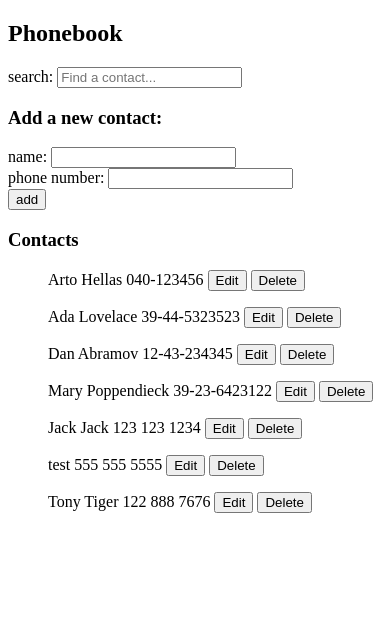
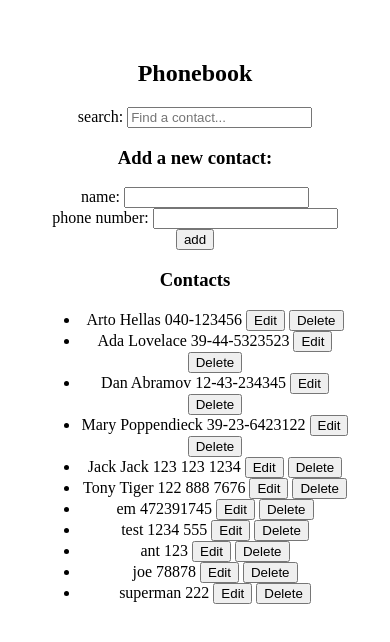
Before and after one commit to anthonbrooks/phonebook, a React (Vite) app: page / in a window 390 px wide. Shown: the top 642 px of the page. Built offline with nearby package versions, Linux system fonts and the light colour scheme; data requests are answered from the project's data file.

Commit message:
Enable updating phone numbers

```diff
--- a/db.json
+++ b/db.json
@@ -26,14 +26,34 @@
       "number": "123 123 1234"
     },
     {
-      "id": "3ec0",
-      "name": "test",
-      "number": "555 555 5555"
-    },
-    {
       "id": "2642",
       "name": "Tony Tiger",
       "number": "122 888 7676"
+    },
+    {
+      "id": "7283",
+      "name": "em",
+      "number": "472391745"
+    },
+    {
+      "name": "test",
+      "number": "1234 555",
+      "id": "88a3"
+    },
+    {
+      "id": "cfa6",
+      "name": "ant",
+      "number": "123"
+    },
+    {
+      "id": "337e",
+      "name": "joe",
+      "number": "78878"
+    },
+    {
+      "name": "superman",
+      "number": "222",
+      "id": "e46d"
     }
   ]
 }
--- a/src/App.jsx
+++ b/src/App.jsx
@@ -4,6 +4,7 @@ import Filter from './components/Filter';
 import PersonForm from './components/PersonForm';
 import People from './components/People';
 import Notification from './components/Notification';
+import '../src/App.css';
 
 function App() {
   const [people, setPeople] = useState([]);
@@ -21,7 +22,7 @@ function App() {
       })
   }
 
-  useEffect(hook, [])
+  useEffect(hook, [people])
 
   const handleAddContact = e => {
     e.preventDefault();
@@ -31,18 +32,26 @@ function App() {
       number: newNumber
     }
 
-    const nameExists = people.some(person => person.name === newName);
+    const nameExists = people.find(person => person.name.toLowerCase() === newName.toLowerCase());
     if (nameExists) {
-      alert(`${newName} is already added to the phonebook`)
+      const exist = confirm(`${newName} is already added to the phonebook. Do you want to change their phone number?`)
 
+      if (!exist) {
+        // if user does not exist return
+        return
+      }
+      //update the existing contact
       peopleService
         .update(nameExists.id, contact)
-      .then(() => {
-        setNewNumber();
+        .then(updatedContact => {
+          setPeople(person => person.id === nameExists.id ? updatedContact : people);
           setSuccessMessage(`Contact info for ${nameExists.name} has been updated!`)
           setTimeout(() => {
             setSuccessMessage(null)
-        }, 5000)
+          }, 5000);
+          setNewName('');
+          setNewNumber('');
+        })
           .catch(error => {
             setErrorMessage(`Contact for ${nameExists.name} has already been removed!`)
             console.log(error.message)
@@ -50,9 +59,8 @@ function App() {
               setSuccessMessage(null)
             }, 5000)
           });
-    });
-    }
-
+    } else {
+      //create a new contact if the name contact does not exist
       peopleService
         .create(contact)
         .then(response => {
@@ -65,6 +73,19 @@ function App() {
           setNewNumber('');
       });
     }
+  }
+
+  const handleChange = (person) => {
+    setPeople(
+      people.map(p => {
+        if (p.id === person.id) {
+          return person;
+        } else {
+          return p;
+        }
+      })
+    );
+  }
 
   const handleDeleteContact = (id, name) => {
     const confirmRemoval = window.confirm(`Delete ${name}?`);
@@ -75,23 +96,6 @@ function App() {
       .remove(id)
       .then(() => setPeople(people.filter(person => person.id !== id)))
       .catch((error) => console.log(error.message));
-  }
-
-  const handleUpdateContact = (id, name, number) => {
-    const confirmUpdate = window.confirm(`Are you sure you want to replace the number for ${name}?`);
-
-    if (!confirmUpdate) return;
-
-    peopleService
-      .update(id)
-      .then(() => console.log(number))
-      .catch(error => {
-        setErrorMessage(`Contact for ${name} has already been removed!`)
-        // console.log(error.message)
-        setTimeout(() => {
-          setSuccessMessage(null)
-        }, 5000)
-      });;
   }
 
   const handleNameChange = e => {setNewName(e.target.value);}
@@ -108,7 +112,7 @@ function App() {
       <h3>Add a new contact:</h3>
       <PersonForm handleAddContact={handleAddContact} newName={newName} handleNameChange={handleNameChange} newNumber={newNumber} handleNumberChange={handleNumberChange} />
       <h3>Contacts</h3>
-      <People people={people} searchTerm={searchTerm} handleDeleteContact={handleDeleteContact} handleUpdateContact={handleUpdateContact} />
+      <People people={people} searchTerm={searchTerm} handleDeleteContact={handleDeleteContact} handleChange={handleChange} />
     </div>
   )
 }
--- a/src/components/People.jsx
+++ b/src/components/People.jsx
@@ -1,12 +1,52 @@
-const People = ({ people, searchTerm, handleDeleteContact, handleUpdateContact}) => {
+import { useState } from "react";
+
+const People = ({ people, searchTerm, handleDeleteContact, handleChange}) => {
   return (
     <ul>
       {people.filter(person => {
         return searchTerm === '' ? person : person.name.toLowerCase().includes(searchTerm.toLowerCase());
       })
-      .map(person => <p key={person.name}>{person.name} {person.number} <button onClick={() => handleUpdateContact(person.id, person.name, person.number)} type='submit' >Edit</button> <button onClick={() => handleDeleteContact(person.id, person.name)} type='submit'>Delete</button></p>)}
+      .map(person =>
+        <li key={person.id}>
+          <Person person={person} handleDeleteContact={handleDeleteContact} handleChange={handleChange} />
+        </li>
+    )}
     </ul>
   )
 }
 
+const Person = ({person, handleChange, handleDeleteContact}) => {
+  const [isEditing, setIsEditing] = useState(false);
+  const [number, setNumber] = useState(person.number)
+
+  let contactContent;
+
+  if (isEditing) {
+    contactContent = (
+      <>
+        {person.name}
+        <input
+          type='tel'
+          value={number}
+          onChange={e => {
+            setNumber(e.target.value);
+          }}
+        />
+        <button onClick={() => setIsEditing(false)}>Save</button>
+      </>
+    );
+  } else {
+    contactContent = (
+      <>
+        {person.name} {person.number} <button onClick={() => setIsEditing(true)}>Edit</button>
+      </>
+    )
+  }
+  return (
+    <div>
+      {contactContent} <button onClick={() => handleDeleteContact(person.id, person.name)}>Delete</button>
+    </div>
+  )
+}
+
 export default People
--- a/src/components/PersonForm.jsx
+++ b/src/components/PersonForm.jsx
@@ -2,13 +2,13 @@ const PersonForm = ({ handleAddContact, newName, handleNameChange, newNumber, ha
   return (
     <form onSubmit={handleAddContact}>
       <div>
-        name: <input type='text' id='name' value={newName} onChange={handleNameChange} required />
+        <label htmlFor='name'>name:</label> <input type='text' id='name' value={newName} onChange={handleNameChange} required />
       </div>
       <div>
-        phone number: <input type='tel' id='phone' value={newNumber} onChange={handleNumberChange} required />
+        <label htmlFor='phone'>phone number:</label> <input type='tel' id='phone' value={newNumber} onChange={handleNumberChange} required />
       </div>
       <div>
-        <button type="submit">add</button>
+        <button>add</button>
       </div>
     </form>
   )
```
Lines whose indentation alone changed are shown as unchanged.
